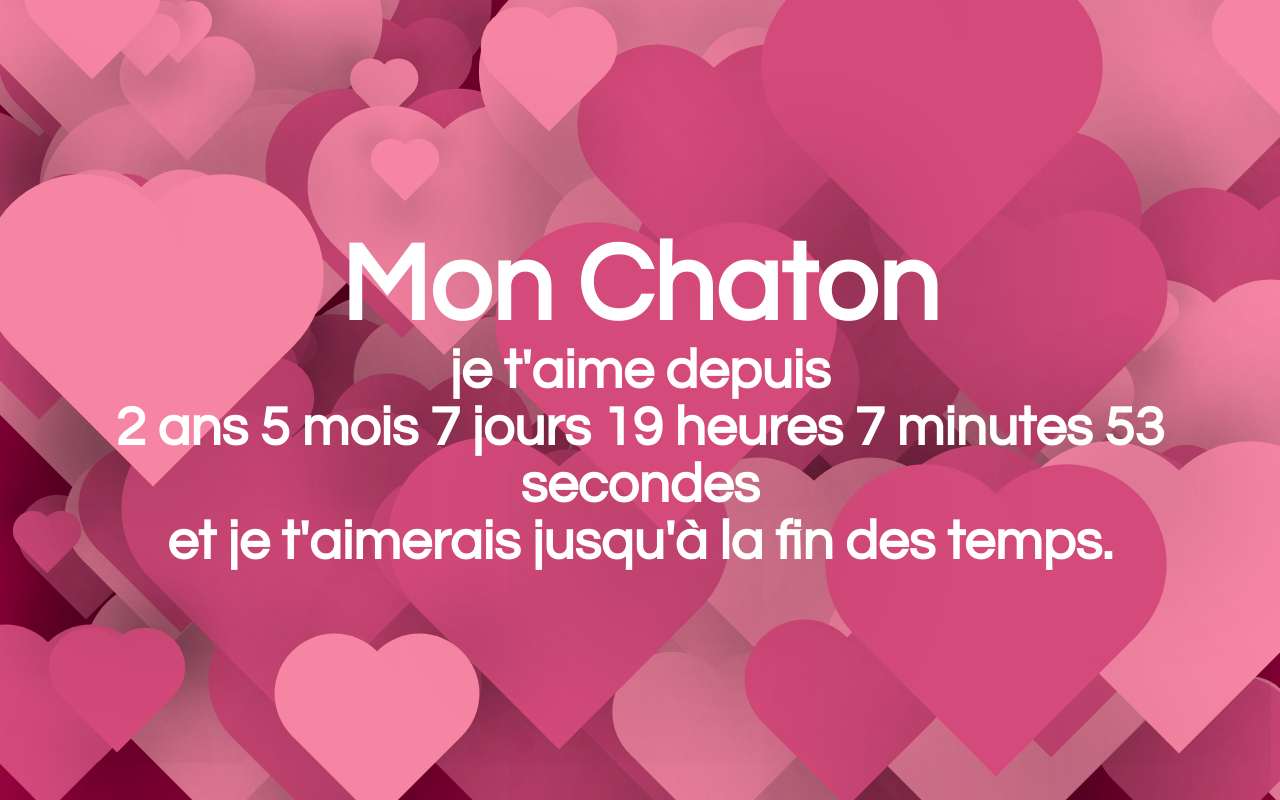
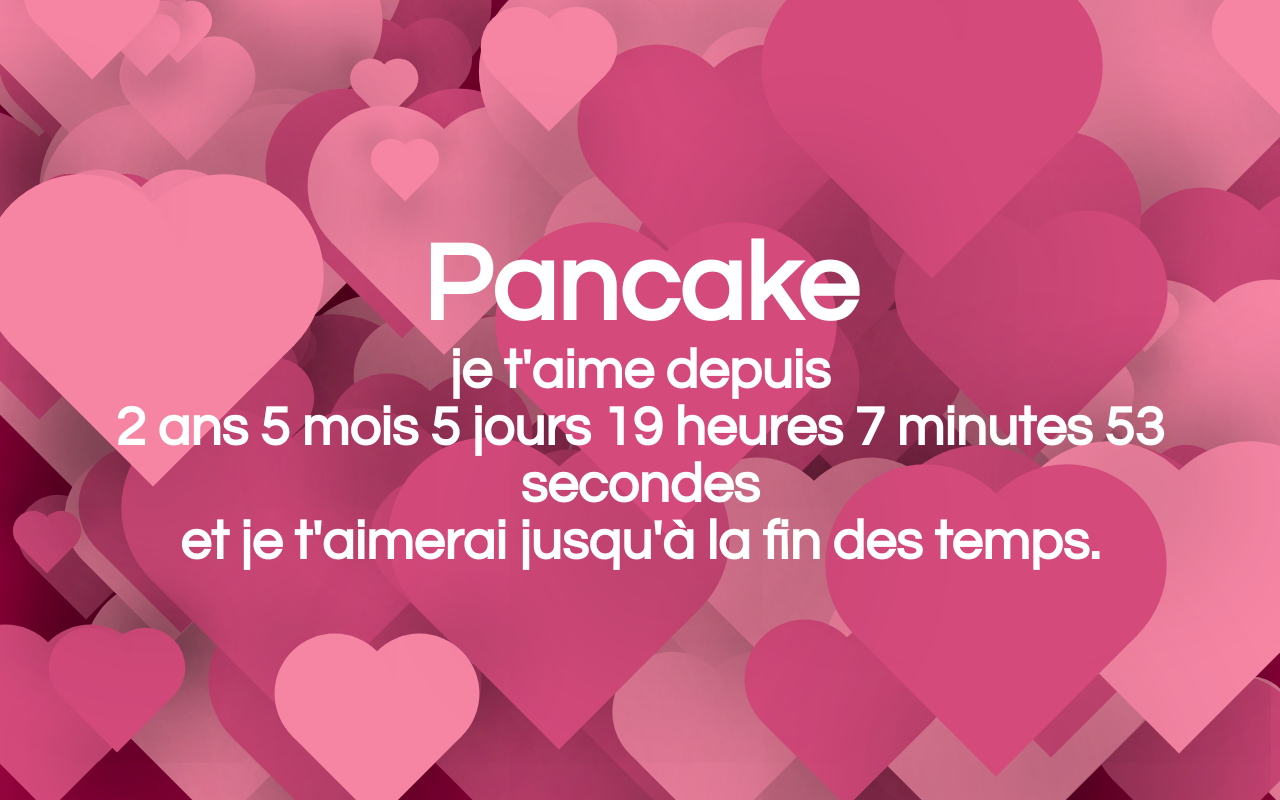
Before and after one commit to Jetaimevalentine/jetaimevalentine.github.io, a plain HTML site: page index.html in a window 1280 px wide. Drawn offline with Linux system fonts and the light colour scheme; animation ran at ten frames a second.

Commit message:
Update index.html

```diff
--- a/index.html
+++ b/index.html
@@ -1,12 +1,14 @@
 <!DOCTYPE html>
 
 <html lang="en" xmlns="http://www.w3.org/1999/xhtml">
+
 <head>
     <meta charset="utf-8" />
     <title>Je t'aime Valentine</title>
-    <link rel="stylesheet" href="style.css"/>
+    <link rel="stylesheet" href="style.css" />
 
 </head>
+
 <body>
     <div class="container">
         <div class="text">
@@ -14,16 +16,26 @@
                 <h1 class="nickname"></h1>
                 <h1 class="title">je t'aime depuis</h1>
                 <h2 class="compteur"></h2>
-                <h2 class="title"> et je t'aimerais jusqu'à la fin des temps.</h2>
+                <h2 class="title"> et je t'aimerai jusqu'à la fin des temps.</h2>
             </div>
             <div id="mobile">
                 <div class="module">
                     <div class="module__item__small"></div>
-                    <div class="module__item"><h1 class="nickname"></h1></div>
-                    <div class="module__item"><h1 class="title">je t'aime depuis</h1></div>
-                    <div class="module__item"><h2 class="compteur"></h2></div>
-                    <div class="module__item"><h2 class="title">et je t'aimerais jusqu'à</h2></div>
-                    <div class="module__item"><h2 class="title">la fin des temps.</h2></div>
+                    <div class="module__item">
+                        <h1 class="nickname"></h1>
+                    </div>
+                    <div class="module__item">
+                        <h1 class="title">je t'aime depuis</h1>
+                    </div>
+                    <div class="module__item">
+                        <h2 class="compteur"></h2>
+                    </div>
+                    <div class="module__item">
+                        <h2 class="title">et je t'aimerai jusqu'à</h2>
+                    </div>
+                    <div class="module__item">
+                        <h2 class="title">la fin des temps.</h2>
+                    </div>
                     <div class="module__item__small"></div>
                 </div>
             </div>
@@ -38,7 +50,7 @@
         <script src="anime.min.js"></script>
         <script>
 
-            const nicknames = new Array('Mon coeur', 'Mon chat', 'Mon Chaton', 'Mon amour', 'Ma chérie', 'Mon amoureuse', 'Mon rayon de soleil');
+            const nicknames = new Array('Mon coeur', 'Mon chat', 'Pancake', 'Ma vie', 'Mon amour', 'Ma chérie', 'Bébé d\'am\'s', 'Mon rayon de soleil');
 
             const container = document.querySelector('.container');
 
@@ -94,52 +106,27 @@
                 })
             }
 
-            function monthDiff(d1, d2) {
-                var months;
-                months = (d2.getFullYear() - d1.getFullYear()) * 12;
-                months -= d1.getMonth() + 1;
-                months += d2.getMonth() + 1;
-                return months <= 0 ? 0 : months;
-            }
+            function calcDate() {
 
-            function calcDate(){
+                const meetingDate = Date.parse('05 Jul 2022 00:00:00 GMT');
+                const dateNow = Date.now();
 
-                const dt_date1 = new Date('July 6, 2022');
-                const dt_date2 = new Date(Date.now());
+                const calc = dateNow - meetingDate;
+                var gap = new Date(calc);
 
-                //Get the Timestamp
-                const date1_time_stamp = dt_date1.getTime();
-                const date2_time_stamp = dt_date2.getTime();
-
-                let calc;
-
-                //Check which timestamp is greater
-                if (date1_time_stamp > date2_time_stamp) {
-                    calc = new Date(date1_time_stamp - date2_time_stamp);
-                } else {
-                    calc = new Date(date2_time_stamp - date1_time_stamp);
-                }
-                //Retrieve the date, month and year
-                const calcFormatTmp = calc.getDate() + '-' + (calc.getMonth() + 1) + '-' + calc.getFullYear();
-                //Convert to an array and store
-                const calcFormat = calcFormatTmp.split("-");
-                //Subtract each member of our array from the default date
-                const secondes_passed =calc.getSeconds();
-                const minutes_passed = calc.getMinutes();
-                const hours_passed = calc.getHours();
-                const days_passed = Number(Math.abs(calcFormat[0]) - 1);
-                const months_passed = Number(Math.abs(calcFormat[1]) - 1);
-                const years_passed = Number(Math.abs(calcFormat[2]) - 1970);
+                const secondes_passed = gap.getSeconds();
+                const minutes_passed = gap.getMinutes();
+                const hours_passed = gap.getHours();
+                const days_passed = gap.getDay();
+                const months_passed = gap.getMonth();
+                const years_passed = gap.getYear()-70;
                 //Set up custom text
                 const yrsTxt = ["an", "ans"];
                 const mnthsTxt = ["mois", "mois"];
                 const daysTxt = ["jour", "jours"];
                 const hoursTxt = ["heure", "heures"];
-                const minutesTxt = ["minute","minutes"];
+                const minutesTxt = ["minute", "minutes"];
                 const secondesTxt = ["seconde", "secondes"]
-
-                //Convert to days and sum together
-                const total_days = (years_passed * 365) + (months_passed * 30.417) + days_passed;
 
                 //display result with custom text
                 const result = ((years_passed == 1) ? years_passed + ' ' + yrsTxt[0] + ' ' : (years_passed > 1) ?
@@ -149,12 +136,12 @@
                     ((days_passed == 1) ? days_passed + ' ' + daysTxt[0] : (days_passed > 1) ?
                         days_passed + ' ' + daysTxt[1] + ' ' : '') +
                     ((hours_passed == 1) ? hours_passed + ' ' + hoursTxt[0] : (hours_passed > 1) ?
-                    hours_passed + ' ' + hoursTxt[1] + ' ' : '') +
+                        hours_passed + ' ' + hoursTxt[1] + ' ' : '') +
                     ((isMobile() == true) ? '<br/>' : '') +
                     ((minutes_passed == 1) ? minutes_passed + ' ' + minutesTxt[0] : (minutes_passed > 1) ?
-                    minutes_passed + ' ' + minutesTxt[1] + ' ' : '') +
+                        minutes_passed + ' ' + minutesTxt[1] + ' ' : '') +
                     ((secondes_passed == 1) ? secondes_passed + ' ' + secondesTxt[0] : (secondes_passed > 1) ?
-                    secondes_passed + ' ' + secondesTxt[1] : '');
+                        secondes_passed + ' ' + secondesTxt[1] : '');
 
 
                 document.getElementsByClassName('compteur')[0].innerHTML = result.trim();
@@ -260,4 +247,5 @@
 
         </script>
 </body>
+
 </html>
```
